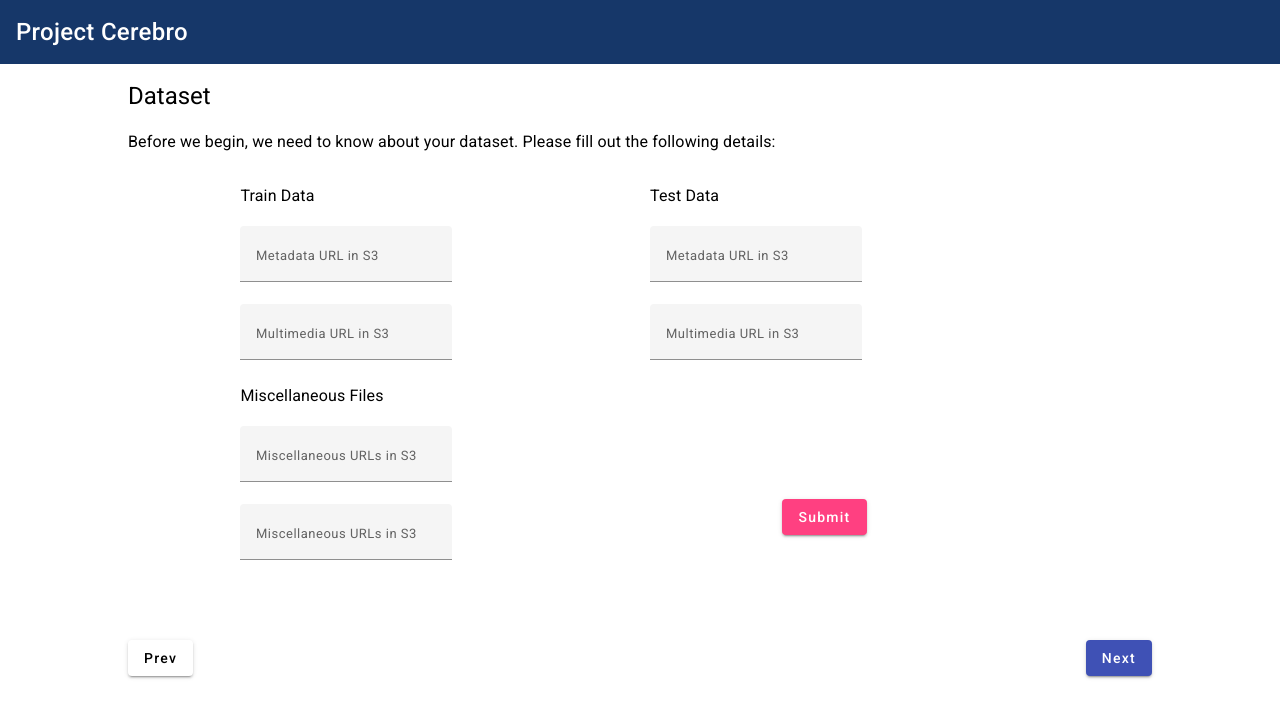
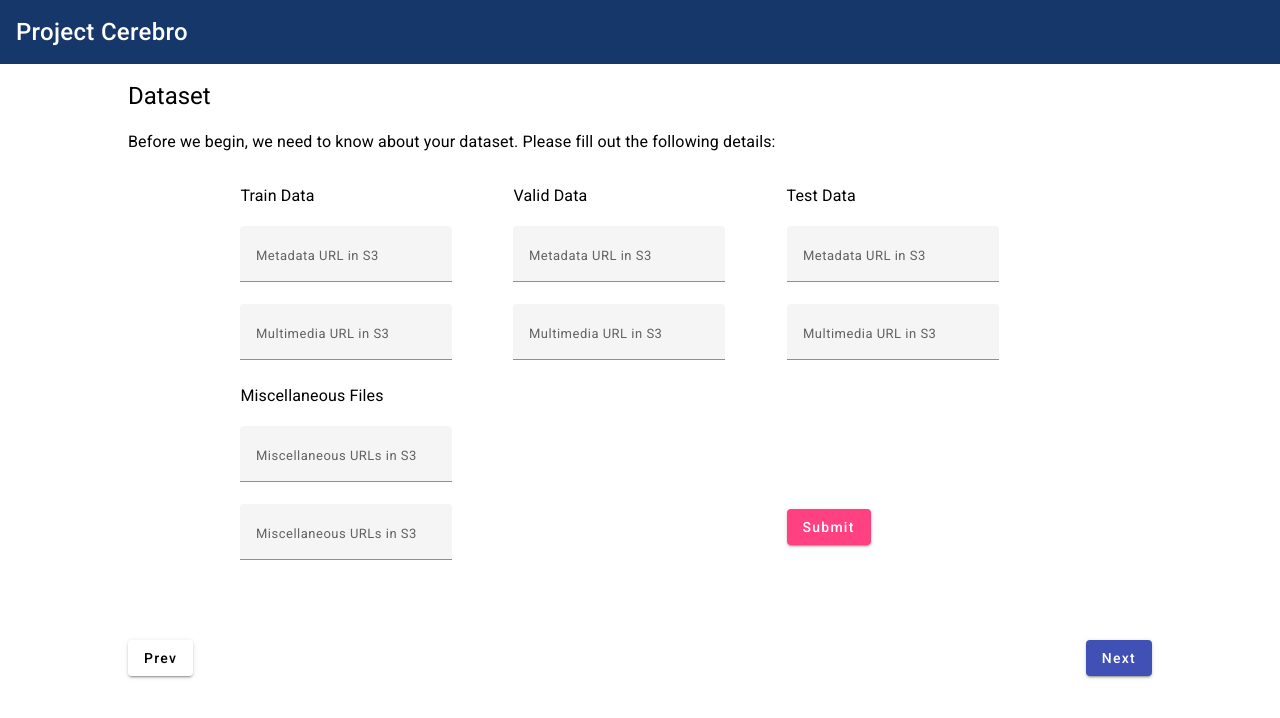
Before and after one commit to prsridha/cerebro-ui, an Angular app in the folder project-cerebro/: page /params in a window 1280 px wide. Shown: the top 718 px of the page. Built offline with nearby package versions, Linux system fonts and the light colour scheme.

Commit message:
added validation stuff

```diff
--- a/project-cerebro/src/app/params/params.component.css
+++ b/project-cerebro/src/app/params/params.component.css
@@ -22,8 +22,8 @@
 }
 .submit-btn {
     position: relative;
-    margin-top: 30%;
-    padding-left: 34%;
+    margin-top: 50%;
+    /* padding-right: 20%; */
 }
 .form-region {
     position: relative;
--- a/project-cerebro/src/app/params/params.component.html
+++ b/project-cerebro/src/app/params/params.component.html
@@ -37,7 +37,7 @@
                     </div>
 
                     <div class="inside-columns">
-                        <h3>Test Data</h3>
+                        <h3>Valid Data</h3>
                         <div>
                             <mat-form-field appearance="fill">
                                 <mat-label class="label-text" for="valid_metadata">Metadata URL in S3</mat-label>
@@ -48,6 +48,21 @@
                             <mat-form-field appearance="fill">
                                 <mat-label class="label-text" for="valid_multimedia">Multimedia URL in S3</mat-label>
                                 <input matInput id="valid_multimedia" type="text" formControlName="valid_multimedia">
+                            </mat-form-field>
+                        </div>
+                    </div>
+                    <div class="inside-columns">
+                        <h3>Test Data</h3>
+                        <div>
+                            <mat-form-field appearance="fill">
+                                <mat-label class="label-text" for="test_metadata">Metadata URL in S3</mat-label>
+                                <input matInput id="test_metadata" type="text" formControlName="test_metadata">
+                            </mat-form-field>
+                        </div>
+                        <div>
+                            <mat-form-field appearance="fill">
+                                <mat-label class="label-text" for="test_multimedia">Multimedia URL in S3</mat-label>
+                                <input matInput id="test_multimedia" type="text" formControlName="test_multimedia">
                             </mat-form-field>
                         </div>
                         <div class="submit-btn">
--- a/project-cerebro/src/app/params/params.component.ts
+++ b/project-cerebro/src/app/params/params.component.ts
@@ -10,6 +10,10 @@ interface ParamsDict {
     multimedia_url: string
   }
   valid: {
+    metadata_url: string,
+    multimedia_url: string
+  }
+  test: {
     metadata_url: string,
     multimedia_url: string
   }
@@ -41,6 +45,8 @@ export class ParamsComponent {
     train_multimedia: new FormControl(''),
     valid_metadata: new FormControl(''),
     valid_multimedia: new FormControl(''),
+    test_metadata: new FormControl(''),
+    test_multimedia: new FormControl(''),
     misc_url1: new FormControl(''),
     misc_url2: new FormControl('')
   });
@@ -53,6 +59,10 @@ export class ParamsComponent {
     this.params.valid = {
       metadata_url: this.paramsForm.value.valid_metadata,
       multimedia_url: this.paramsForm.value.valid_multimedia
+    }
+    this.params.test = {
+      metadata_url: this.paramsForm.value.test_metadata,
+      multimedia_url: this.paramsForm.value.test_multimedia
     }
     this.params.miscellaneous = [this.paramsForm.value.misc_url1, this.paramsForm.value.misc_url2];
 
```
